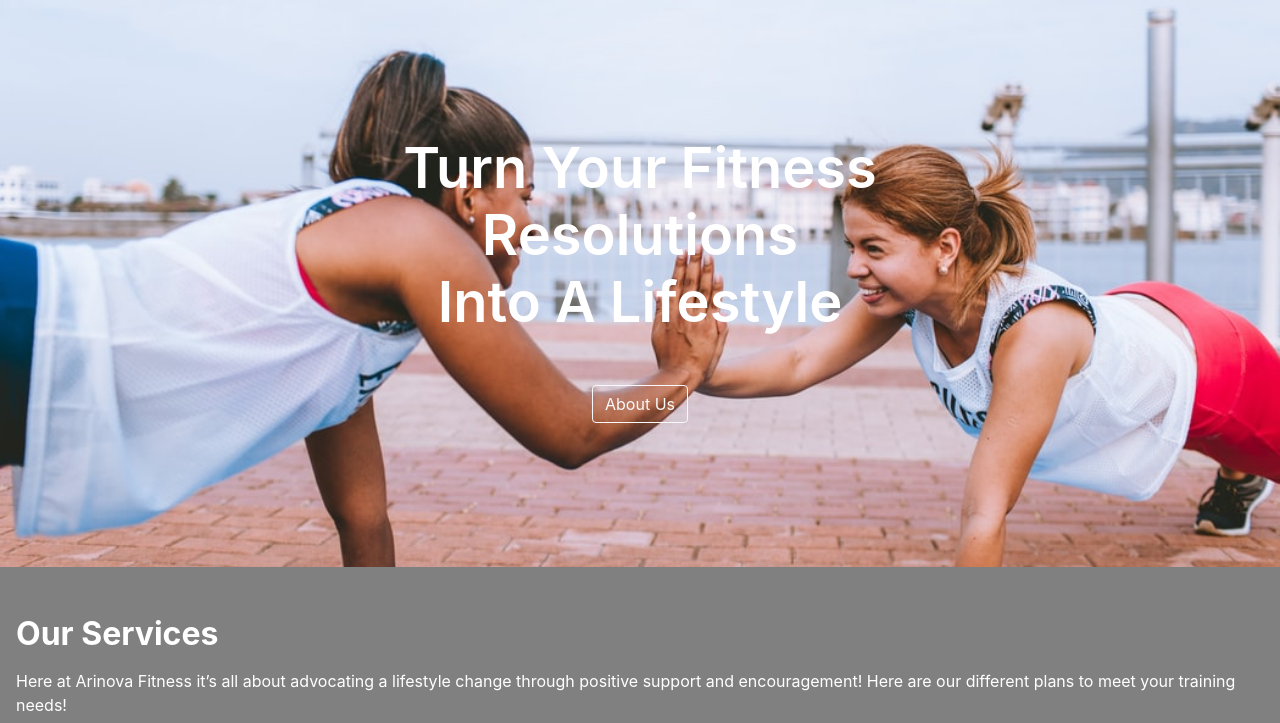
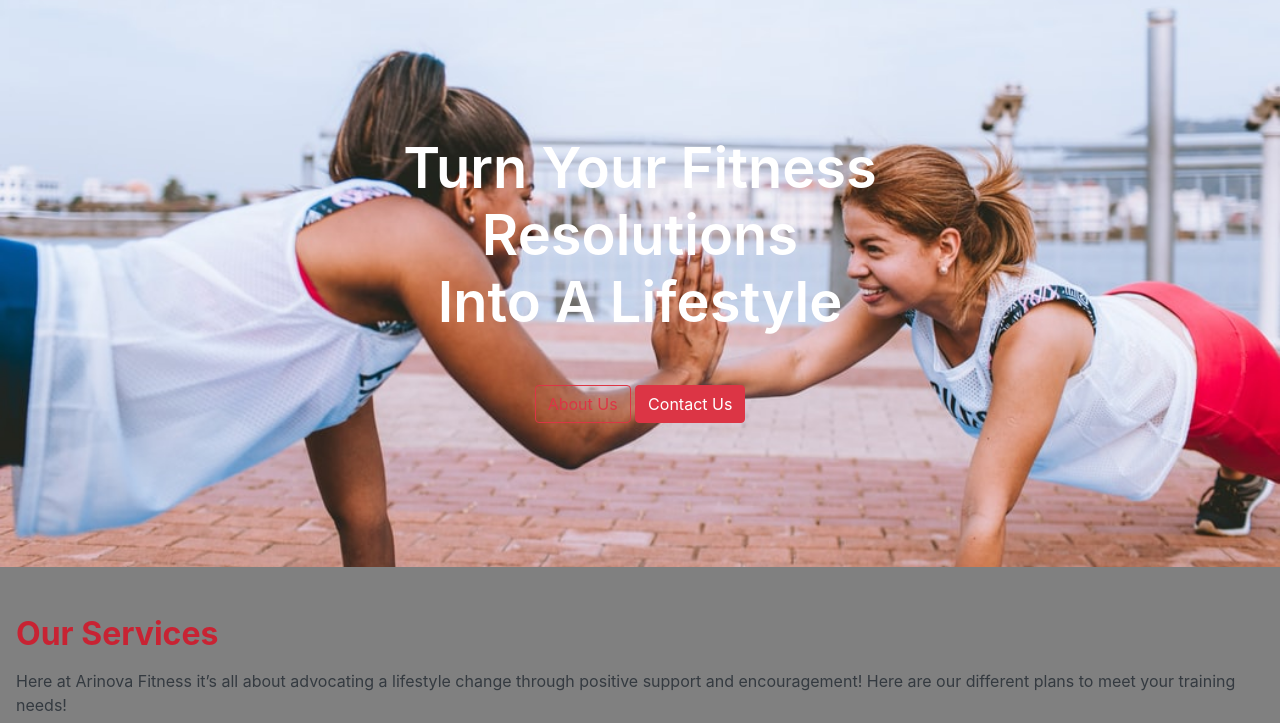
Before and after one commit to ThomasTheMedic/ArinovaFitness, a plain HTML site: page index.html in a window 1280 px wide. Shown: the part 77-800 px from the top of the page. Drawn offline with nearby package versions, Linux system fonts and the light colour scheme.

Commit message:
Update index.html

```diff
--- a/index.html
+++ b/index.html
@@ -12,13 +12,6 @@
     <link rel="stylesheet"
         href="https://cdnjs.cloudflare.com/ajax/libs/OwlCarousel2/2.3.4/assets/owl.theme.default.min.css">
     <link rel="stylesheet" href="css/index.css">
-
-    <style>
-        @font-face {
-            font-family: "RaveFont";
-            src: url("fonts/Move-X-Bold");
-        }
-    </style>
 
 </head>
 
@@ -58,7 +51,8 @@
                             <br>
                             Into A Lifestyle
                         </h1>
-                        <a href="#aboutus"><button type="button" class="btn btn-outline-light">About Us</button></a>
+                        <a href="#aboutus"><button type="button" class="btn btn-outline-danger">About Us</button></a>
+                        <a href="#contactus"><button type="button" class="btn btn-danger">Contact Us</button></a>
                     </div>
                 </div>
             </div>
@@ -71,9 +65,9 @@
         <div class="container-fluid">
             <div class="row">
                 <div class="text-white px-3">
-                    <h2 class="font-weight-bold pb-2">Our Services</h2>
+                    <h2 class="font-weight-bold pb-2" style="color: #c82333;">Our Services</h2>
 
-                    <p>Here at Arinova Fitness it’s all about advocating a lifestyle change through positive support and
+                    <p class="text-dark">Here at Arinova Fitness it’s all about advocating a lifestyle change through positive support and
                         encouragement!
                         Here are our different plans to meet your training needs!
                     </p>
```
